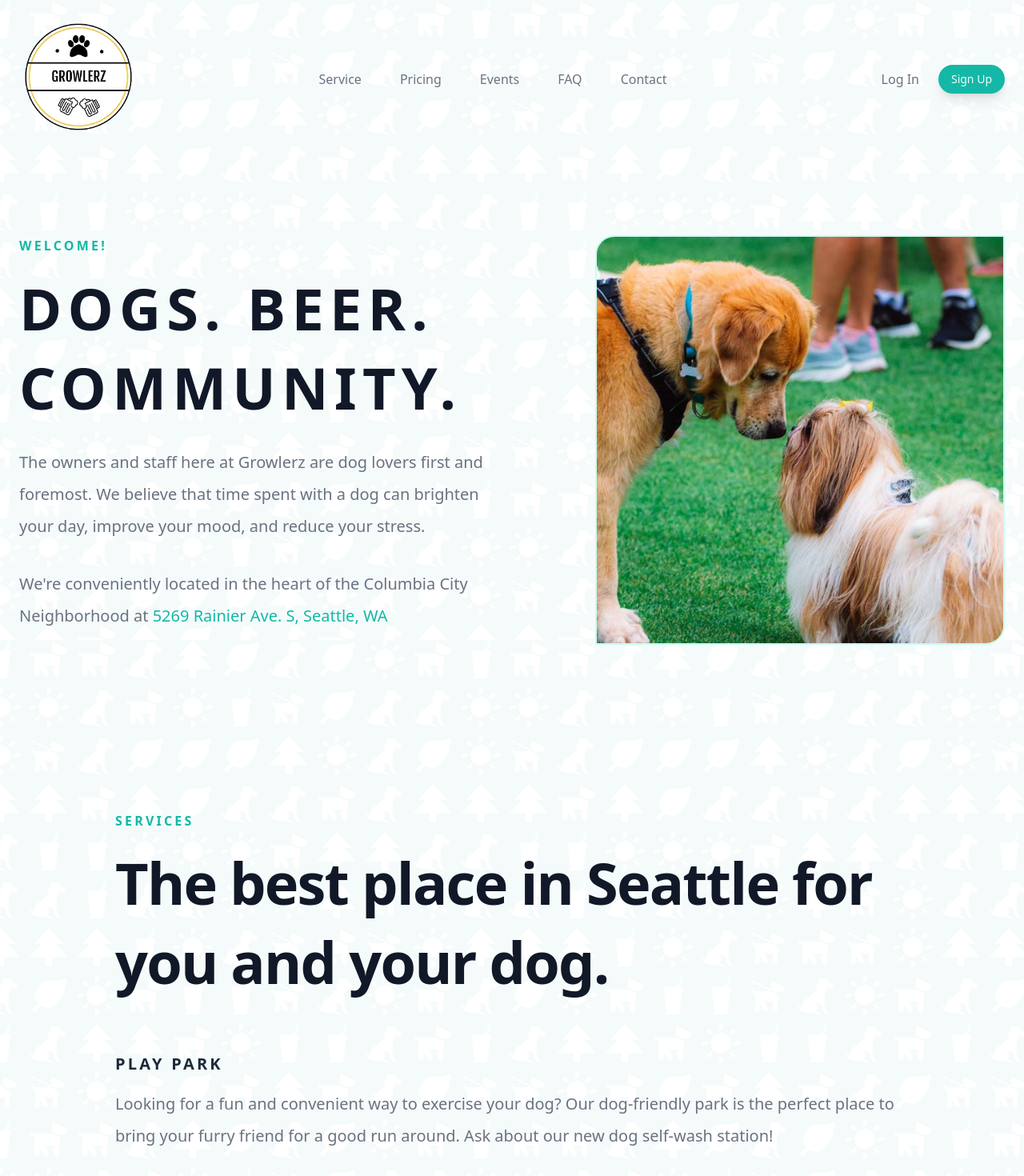
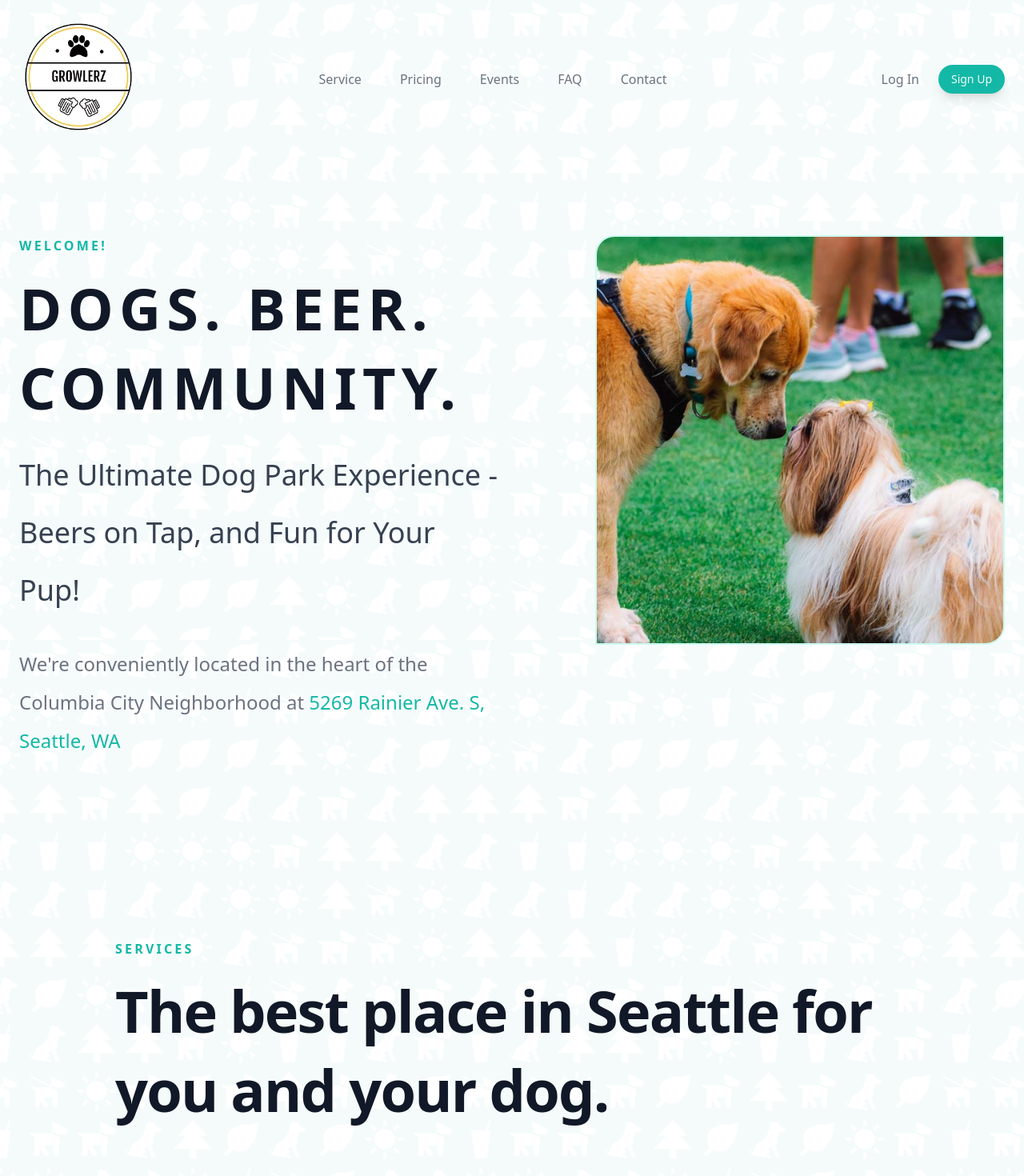
Before and after one commit to wongstephen/growlerz2022, a React (Create React App) app: page / in a window 1280 px wide. Shown: the top 1470 px of the page at 80% size. Built offline with nearby package versions, Linux system fonts and the light colour scheme; no server answers.

Commit message:
updated copy

```diff
--- a/src/components/Pricing.js
+++ b/src/components/Pricing.js
@@ -49,7 +49,7 @@
                 title="Self-Wash Station"
                 mainPrice={price.data.attributes.park_self_wash}
                 popular={false}
-                description={`Bring your dirty dog to Growlerz. The Self wash station is now open! Open during dog park hours except for Wednesdays. Members get an additional 12% off regular price`}
+                description={`If you have a dirty dog, bring them to Growlerz and take advantage of our new self-wash station! Our station is open during dog park hours, except for Wednesdays. Plus, if you're a member, you'll get an additional 12% off the regular price.`}
                 // subdescription={[]}
                 // link=""
               />
@@ -73,12 +73,16 @@
             Day Care
           </h3>
           <p className="mb-8 text-lg font-medium leading-loose text-gray-700 md:text-xl md:leading-loose">
-            Multi-day passes may be redeemed on non-consecutive days. Day Care
-            bundles never expire. 5% discount on Dog Daycare with any Play Park
-            membership. Online reservations are highly encouraged as drop-ins
-            have very limited availability. Dog daycare discount valid on full
-            day and full day packages only. Ask about discounted pricing
-            available for additional dogs from the same household.
+            Looking for a flexible and convenient way to enjoy the park with
+            your dog? Consider purchasing a multi-day pass! Our multi-day passes
+            may be redeemed on non-consecutive days, so you can come and go as
+            your schedule allows. And with our Dog Daycare bundles, you never
+            have to worry about expiration dates. Plus, if you're a Play Park
+            member, you'll get a 5% discount on Dog Daycare. To make sure you
+            get the best experience, we highly encourage online reservations.
+            Drop-ins are welcome, but availability is limited. And don't forget
+            to ask about our discounted pricing for additional dogs from the
+            same household.
           </p>
         </div>
         <div className="flex flex-wrap justify-center -mx-4">
--- a/src/components/Services.js
+++ b/src/components/Services.js
@@ -35,9 +35,11 @@
               />
             )}
             <p className="mb-8 text-lg font-medium leading-loose text-gray-500 md:text-xl md:leading-loose">
-              Looking for a fun and convenient way to exercise your dog? Our
-              dog-friendly park is the perfect place to bring your furry friend
-              for a good run around. Ask about our new dog self-wash station!
+              Our dog-friendly park is the perfect place to bring your furry
+              friend for a good run around. And now, we're excited to announce
+              the opening of our new dog self-wash station! So after a fun day
+              at the park, your dog can get cleaned up and ready for the ride
+              home.
             </p>
             <PlayPark playParkRef={playParkRef} />
           </div>
@@ -54,11 +56,12 @@
               />
             )}
             <p className="mb-8 text-lg font-medium leading-loose text-gray-500 md:text-xl md:leading-loose">
-              The perfect solution for busy pet parents! We offer a safe, fun,
-              and stimulating environment for your dog to enjoy while you are
-              away at work or running errands. Our experienced and loving staff
-              will take great care of your furry family member, providing plenty
-              of exercise, socialization, and TLC.
+              Looking for a safe and fun place for your dog to play while you're
+              busy? Growlerz Seattle dog park is the perfect solution for busy
+              pet parents! Our experienced and loving staff will provide your
+              furry family member with plenty of exercise, socialization, and
+              TLC in a stimulating environment. Your dog will have a great time
+              and you can have peace of mind knowing they're in good hands.
             </p>
             <DayCare dayCareRef={dayCareRef} />
           </div>
@@ -68,11 +71,12 @@
               Taproom
             </p>
             <p className="mb-8 text-lg font-medium leading-loose text-gray-500 md:text-xl md:leading-loose">
-              Growlerz Taproom is a cheerful, social spot for people to come and
-              have a drink. The space is open to the patrons with or without
-              accomanying a dog. It includes 8 craft beers on tap and plenty of
-              seating. You can stay for hours or just stop by for one drink.
-              Open during Play Park hours.
+              Growlerz Taproom is a social place where you can enjoy a drink
+              with or without your dog. Our taproom features 8 craft beers on
+              tap and plenty of seating, so you can stay for hours or just stop
+              by for a quick drink. And because our taproom is open during Play
+              Park hours, you can easily combine a visit to the park with a trip
+              to the taproom.
             </p>
           </div>
         </div>
--- a/src/components/Welcome.js
+++ b/src/components/Welcome.js
@@ -12,13 +12,12 @@
             <h1 className="mb-6 text-3xl font-bold leading-snug tracking-widest text-gray-900 md:text-5xl lg:text-7xl md:leading-snug lg:leading-snug">
               DOGS. BEER. COMMUNITY.
             </h1>
-            <p className="mb-8 text-lg font-medium leading-loose text-gray-500 md:text-xl md:leading-loose">
-              The owners and staff here at Growlerz are dog lovers first and
-              foremost. We believe that time spent with a dog can brighten your
-              day, improve your mood, and reduce your stress.
+            <p className="mb-8 text-lg font-medium leading-loose text-gray-700 md:text-4xl md:leading-loose">
+              The Ultimate Dog Park Experience - Beers on Tap, and Fun for Your
+              Pup!
             </p>
 
-            <p className="mb-8 text-lg font-normal leading-loose text-gray-500 md:text-xl md:leading-loose">
+            <p className="mb-8 text-lg font-normal leading-loose text-gray-500 md:text-2xl md:leading-loose">
               We're conveniently located in the heart of the Columbia City
               Neighborhood at{" "}
               <span className="text-teal-500">
```
